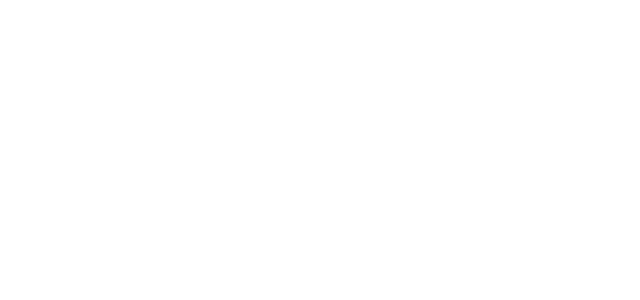
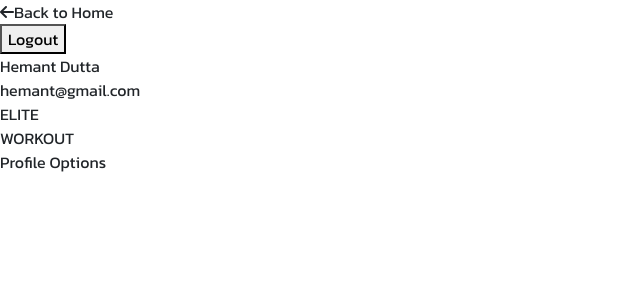
Before and after one commit to HemantDutta/ArmorElite-Gym-App, a React (Create React App) app in the folder client/: page /user-dashboard in a window 1280 px wide. Shown: the top 300 px of the page, without its empty margins (0-640 px from the left). Built offline with nearby package versions, Linux system fonts and the light colour scheme; a web font is replaced by a local one.

Commit message:
Add Temporary Data Format to the HTML Structure

```diff
--- a/client/src/pages/UserDashboard.js
+++ b/client/src/pages/UserDashboard.js
@@ -4,19 +4,34 @@
             <div className="userDashboard-container">
                 <div className="userDashboard">
                     <div className="userDashboard-topBar">
-                        <div className="topBar-leftSection-container"></div>
-                        <div className="topBar-rightSection-container"></div>
+                        <div className="topBar-leftSection-container">
+                            <span><i className="fa-solid fa-arrow-left"></i>Back to Home</span>
+                        </div>
+                        <div className="topBar-rightSection-container">
+                            <button>Logout</button>
+                        </div>
                     </div>
                     <div className="userDashboard-userProfile-container">
-                        <div className="userProfile-left-container"></div>
-                        <div className="userProfile-right-container"></div>
+                        <div className="userProfile-left-container">
+                            <div className="userProfile-userName">Hemant Dutta</div>
+                            <div className="userProfile-userEmail">hemant@gmail.com</div>
+                        </div>
+                        <div className="userProfile-right-container">
+                            <div className="userProfile-Package">
+                                <span>ELITE</span>
+                            </div>
+                        </div>
                     </div>
                     <div className="userDashboard-workout-container">
-                        <div className="workout-header-container"></div>
+                        <div className="workout-header-container">
+                            <span>WORKOUT</span>
+                        </div>
                         <div className="workout-optionGrid-container"></div>
                     </div>
                     <div className="userDashboard-profileOption-container">
-                        <div className="profileOption-header-container"></div>
+                        <div className="profileOption-header-container">
+                            <span>Profile Options</span>
+                        </div>
                         <div className="profileOption-optionGrid-container"></div>
                     </div>
                 </div>
```
